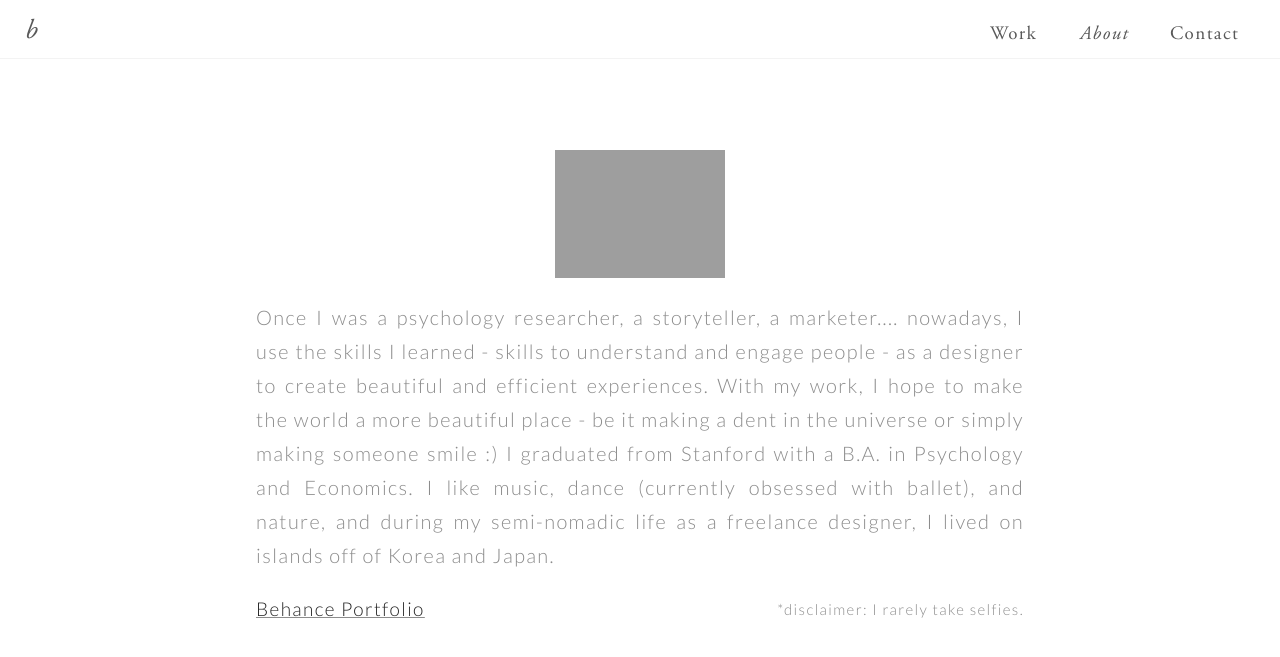
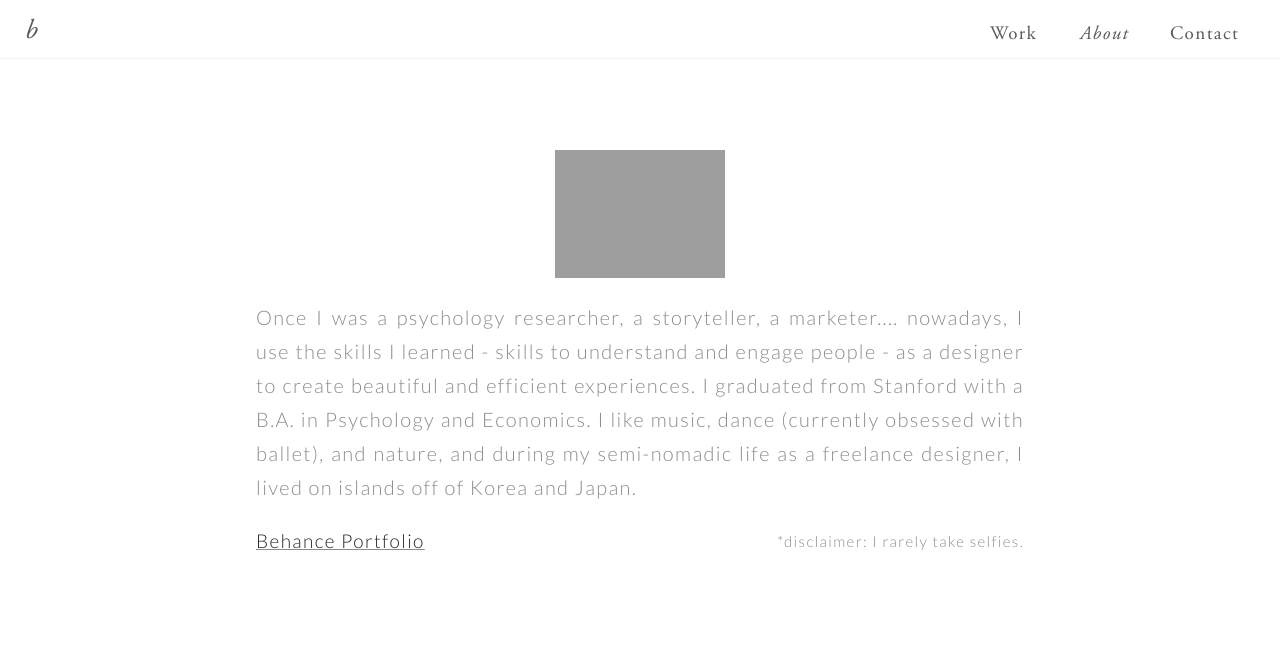
Before and after one commit to bkwon0402/bkwon0402.github.io, a Jekyll site: the page about.html, which Jekyll copies as it is, in a window 1280 px wide. Shown: the top 657 px of the page. Built offline with Jekyll 4.4.1, drawn with Linux system fonts in a browser that asks for light colours.

Commit message:
Update about.html

```diff
--- a/about.html
+++ b/about.html
@@ -72,7 +72,7 @@
 <div class="say">
 <div class="selfie2"><img src="/images/selfie.png"></div>
 <div class="aboutme">Once I was a psychology researcher, a storyteller, a marketer.... nowadays, I use the skills I learned - skills to understand and engage people - as a designer to create beautiful and efficient experiences.
-	With my work, I hope to make the world a more beautiful place - be it making a dent in the universe or simply making someone smile :) I graduated from Stanford with a B.A. in Psychology and Economics. I like music, dance (currently obsessed with ballet), and nature, and during my semi-nomadic life as a freelance designer, I lived on islands off of Korea and Japan.
+	 I graduated from Stanford with a B.A. in Psychology and Economics. I like music, dance (currently obsessed with ballet), and nature, and during my semi-nomadic life as a freelance designer, I lived on islands off of Korea and Japan.
 <div class="clearfix">
 	<p class="disclaimer">*disclaimer: I rarely take selfies.</p>
 
```
